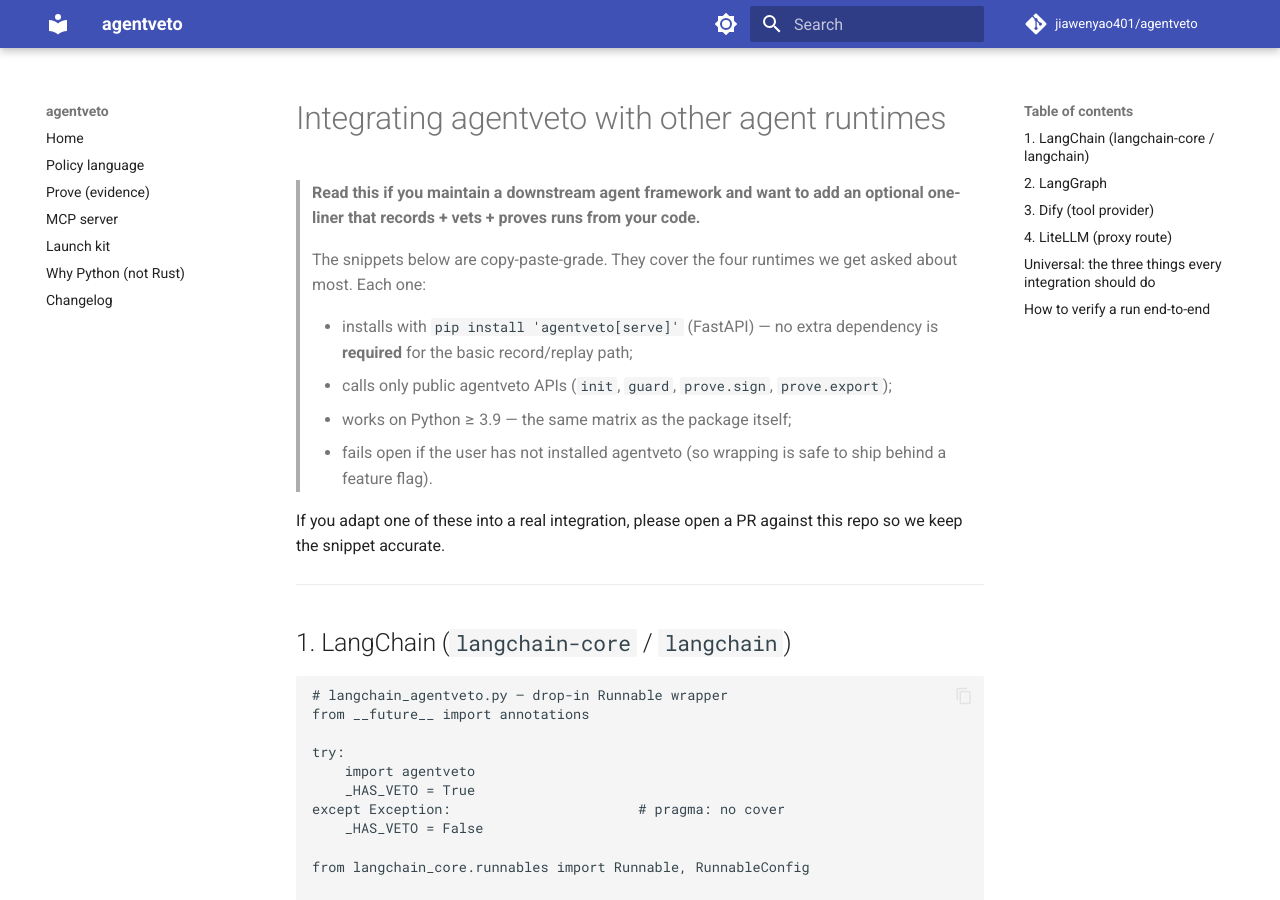
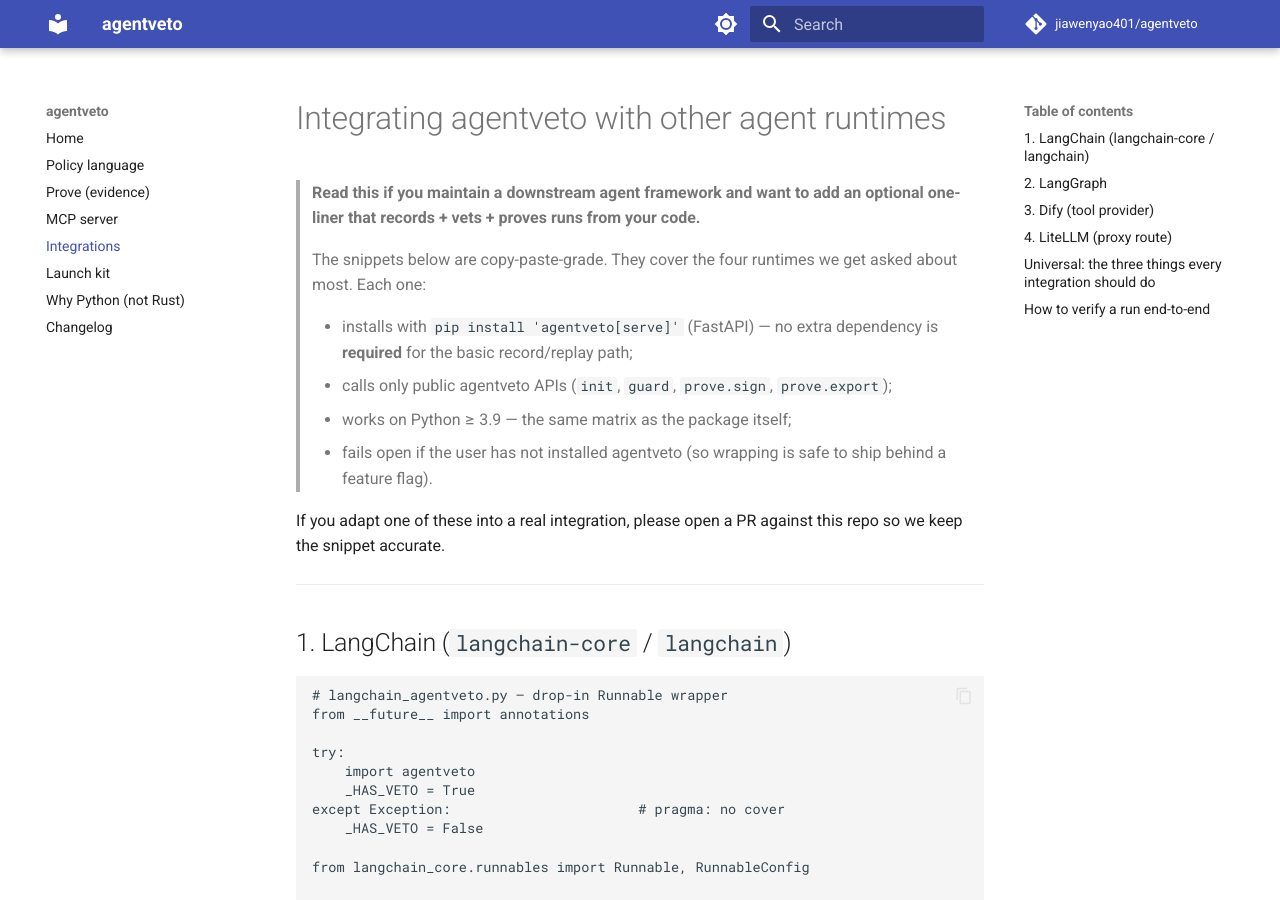
Before and after one commit to jiawenyao401/agentveto, an MkDocs documentation site: the page built from docs/integrations.md, in a window 1280 px wide and 900 px high. Built offline with MkDocs 1.6.1 and Material for MkDocs 9.7.7, drawn with Linux system fonts in a browser that asks for light colours; comment, search, counter and statistics services are not loaded.

Commit message:
docs: surface integrations.md in nav

```diff
--- a/mkdocs.yml
+++ b/mkdocs.yml
@@ -33,6 +33,7 @@ nav:
   - Policy language: policy.md
   - Prove (evidence): prove.md
   - MCP server: mcp.md
+  - Integrations: integrations.md
   - Launch kit: launch.md
   - Why Python (not Rust): rust-decision.md
   - Changelog: changelog.md
```
